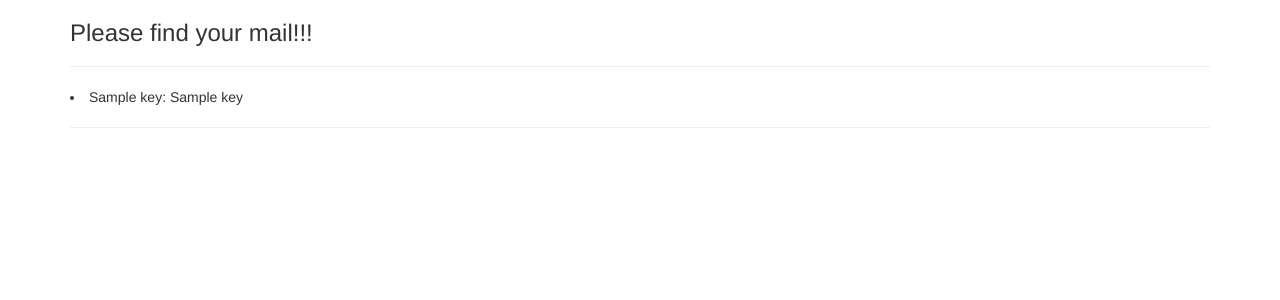
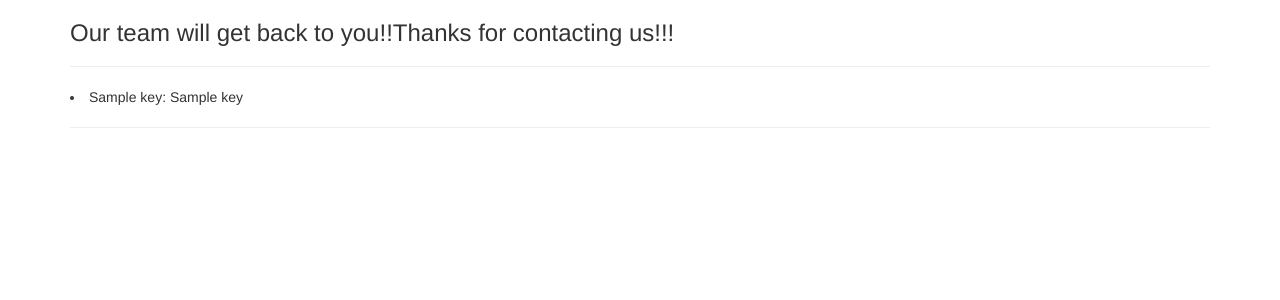
Before and after one commit to qxf2/Flask_SES_Form, a Flask app: template templates/pretty_json.html in a window 1280 px wide. Shown: the top 300 px of the page. Run offline with Flask 2, Linux system fonts and the light colour scheme; the template is opened without the code that fills it: most values are stand-ins (such as "Sample title", 1, 10 or a date in 2020); some libraries are stand-ins or nearby versions.

Commit message:
Update pretty_json.html

```diff
--- a/templates/pretty_json.html
+++ b/templates/pretty_json.html
@@ -2,7 +2,7 @@
 {% import "bootstrap/wtf.html" as wtf %}
 {% block content %}
   <div class="container">
-  <h3>Please find your mail!!!</h3>
+  <h3>Our team will get back to you!!Thanks for contacting us!!!</h3>
 <hr>
   {% for key in user_json %}
     <li>{{ key }}: {{ user_json[key] }}</li>
```
